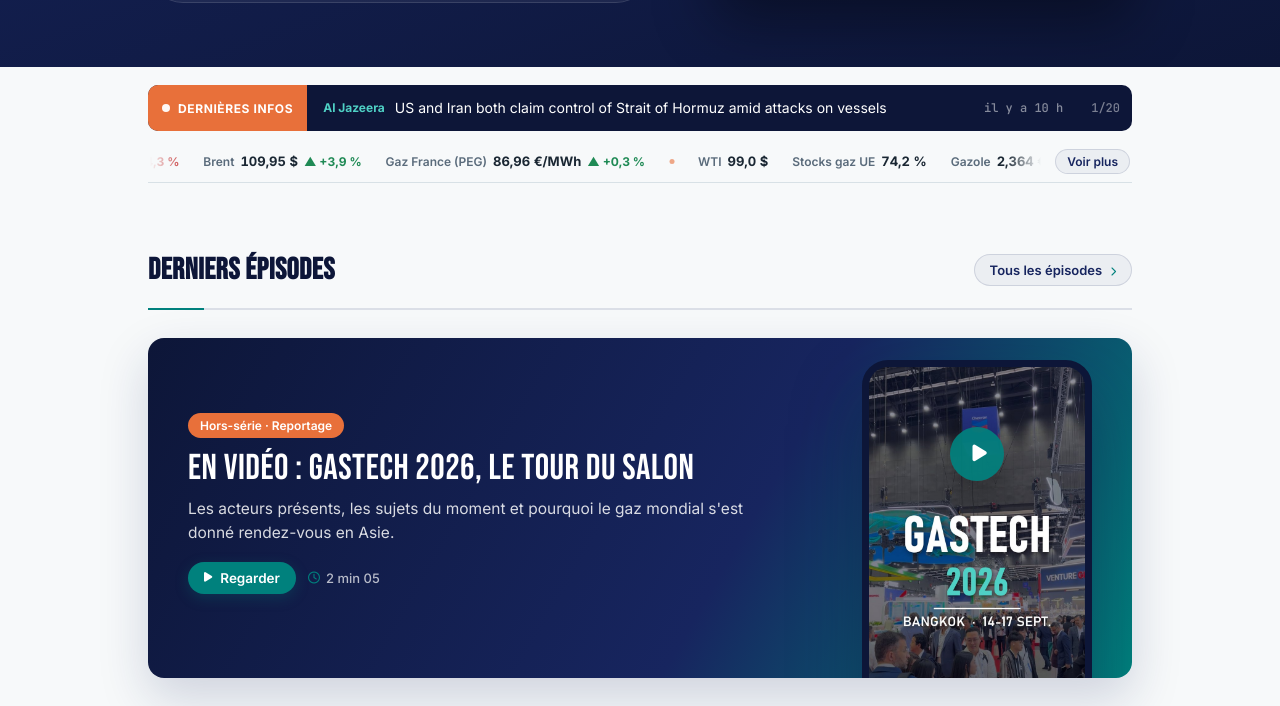
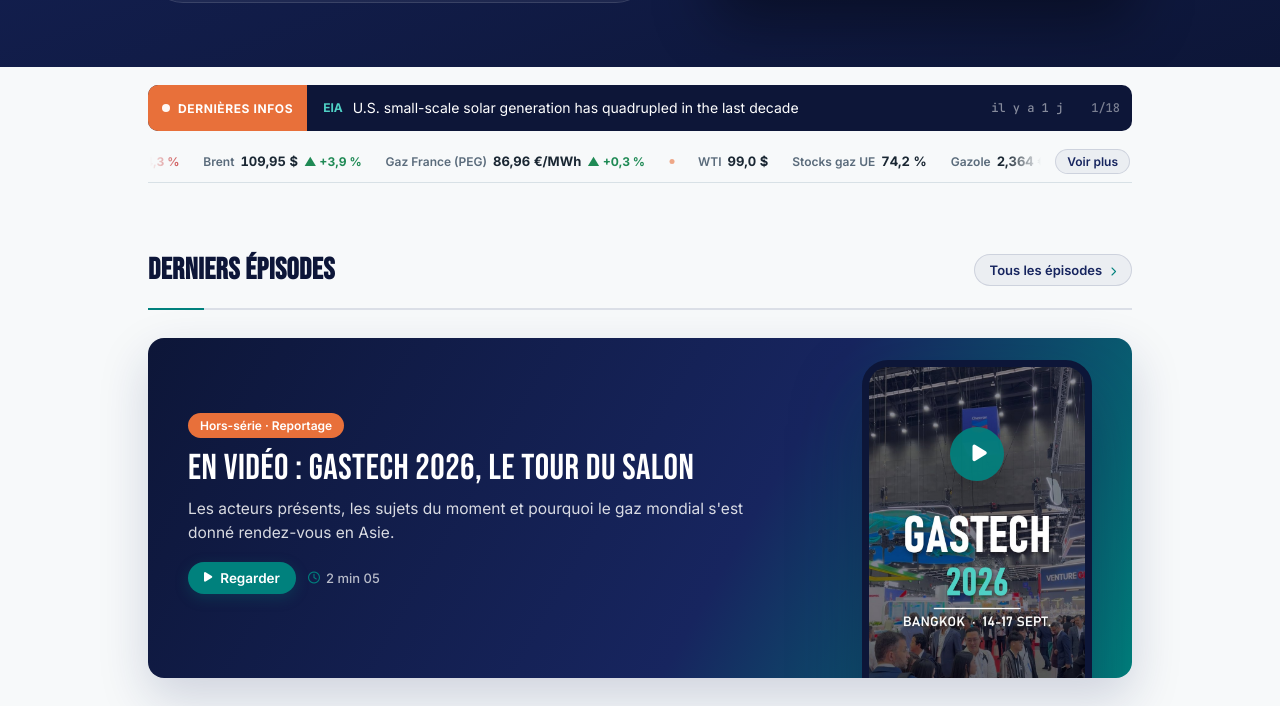
Before and after one commit to InsideEnergyMarkets/Inside-Energy-Markets, a Jekyll site: the page built from index.html, in a window 1280 px wide and 900 px high, scrolled down 417 px, cut to the strip 161-867 px from the top of the window. Built offline with Jekyll 4.4.1, drawn with Linux system fonts in a browser that asks for light colours.

Commit message:
Mise à jour automatique des actualités et incidents

```diff
--- a/_data/incidents.json
+++ b/_data/incidents.json
@@ -1,5 +1,5 @@
 {
- "updated_at": "2026-10-17T15:50:59+00:00",
+ "updated_at": "2026-10-17T18:44:35+00:00",
  "stats": {
   "total_30d": 40,
   "attacks_30d": 36,
--- a/_data/news.json
+++ b/_data/news.json
@@ -1,20 +1,6 @@
 {
- "updated_at": "2026-10-17T15:50:58+00:00",
+ "updated_at": "2026-10-17T18:44:35+00:00",
  "items": [
-  {
-   "title": "US and Iran both claim control of Strait of Hormuz amid attacks on vessels",
-   "url": "https://www.aljazeera.com/news/2026/10/17/us-and-iran-both-claim-control-of-strait-of-hormuz-amid-attacks-on-vessels?traffic_source=rss",
-   "source": "Al Jazeera",
-   "lang": "en",
-   "date": "2026-10-17T12:10:56+00:00"
-  },
-  {
-   "title": "Solar power booms in Philippines as war on Iran spikes energy costs",
-   "url": "https://www.aljazeera.com/news/2026/10/17/solar-power-booms-in-philippines-as-war-on-iran-spikes-energy-costs?traffic_source=rss",
-   "source": "Al Jazeera",
-   "lang": "en",
-   "date": "2026-10-17T10:12:01+00:00"
-  },
   {
    "title": "U.S. small-scale solar generation has quadrupled in the last decade",
    "url": "https://www.eia.gov/todayinenergy/detail.php?id=68324",
--- a/_data/podcast.json
+++ b/_data/podcast.json
@@ -1,5 +1,5 @@
 {
- "updated_at": "2026-10-17T15:50:59+00:00",
+ "updated_at": "2026-10-17T18:44:36+00:00",
  "episodes": {
   "10": {
    "audio": "https://anchor.fm/s/10edf0868/podcast/play/126486789/https%3A%2F%2Fd3ctxlq1ktw2nl.cloudfront.net%2Fstaging%2F2026-8-29%2F489715b9-9275-387d-cec8-06e4f3de2244.mp3",
```
